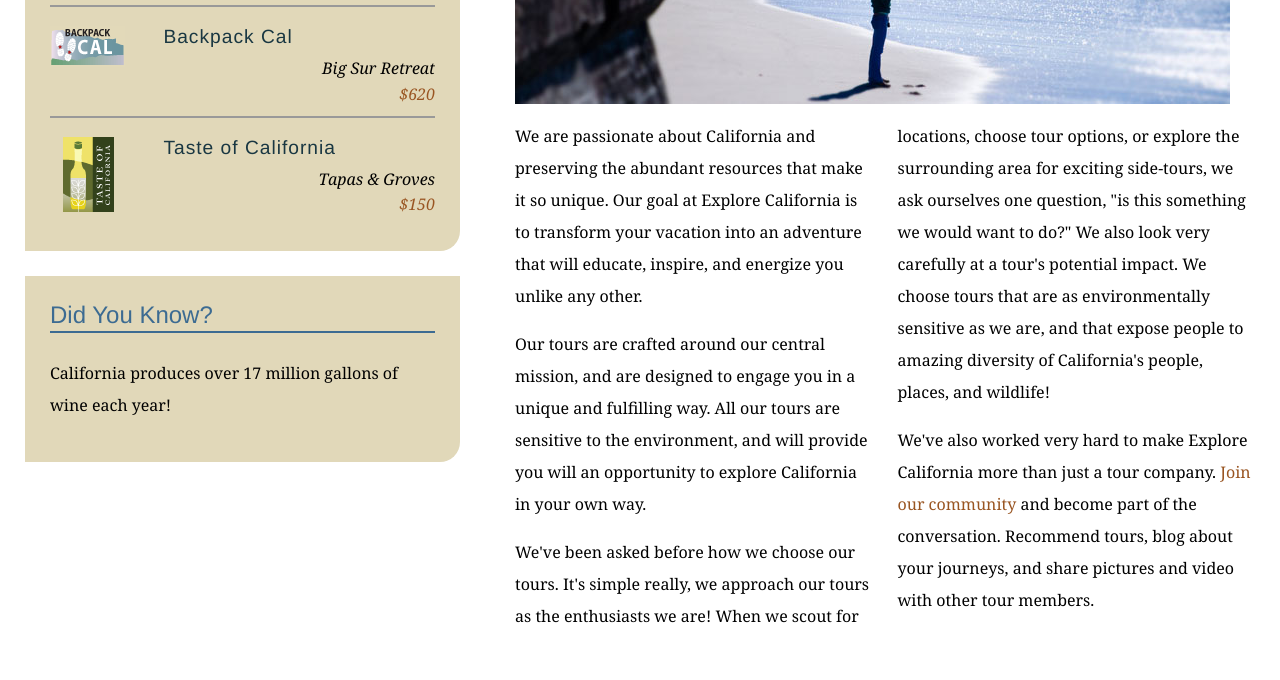
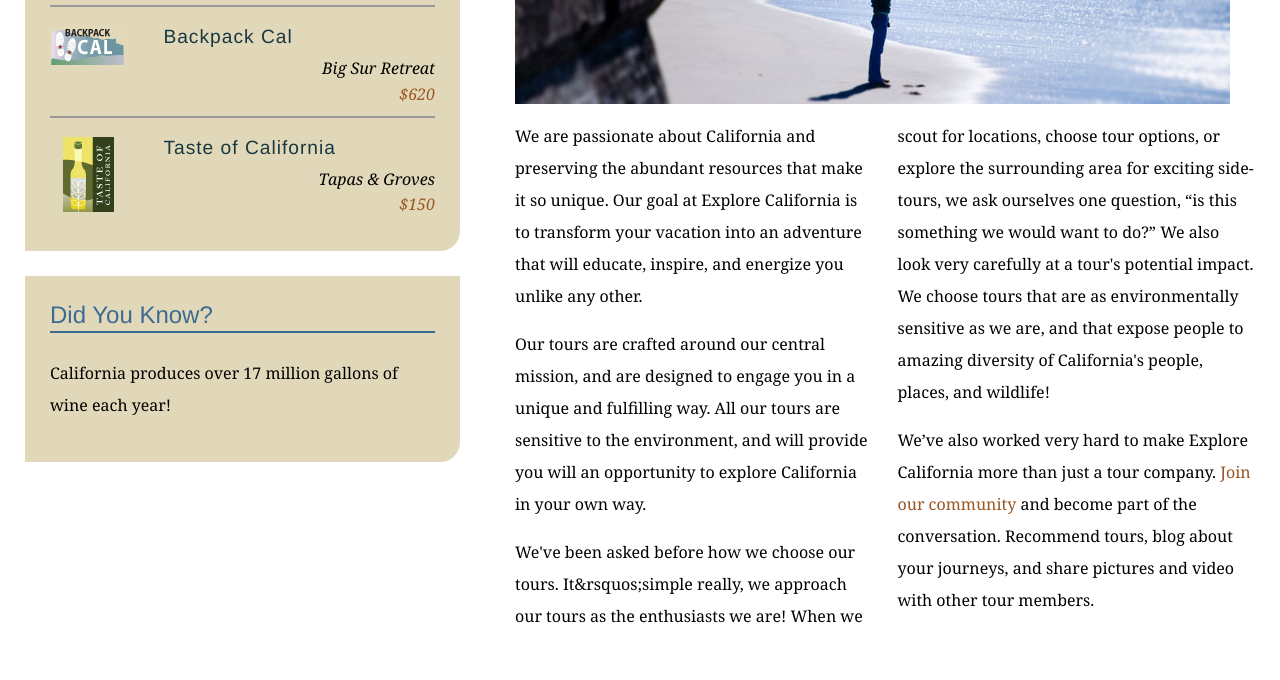
Before and after one commit to SCOBARS900/explore_california, a plain HTML site: page mission.html in a window 1280 px wide. Shown: the part 580-1260 px from the top of the page. Drawn offline with Linux system fonts and the light colour scheme.

Commit message:
Replaces straight quotes with curly quotes

```diff
--- a/mission.html
+++ b/mission.html
@@ -64,8 +64,8 @@
           <div class="multiCol">
             <p>We are passionate about California and preserving the abundant resources that make it so unique. Our goal at Explore California is to transform your vacation into an adventure that will educate, inspire, and energize you unlike any other.</p>
             <p>Our tours are crafted around our central mission, and are designed to engage you in a unique and fulfilling way. All our tours are sensitive to the environment, and will provide you will an opportunity to explore California in your own way.</p>
-            <p>We've been asked before how we choose our tours. It's simple really, we approach our tours as the enthusiasts we are! When we scout for locations, choose tour options, or explore the surrounding area for exciting side-tours, we ask ourselves one question, &quot;is this something we would want to do?&quot; We also look very carefully at a tour's potential impact. We choose tours that are as environmentally sensitive as we are, and that expose people to amazing diversity of California's people, places, and wildlife!</p>
-            <p>We've also worked very hard to make Explore California more than just a tour company. <a href="explorers/join.html">Join our community</a> and become part of the conversation. Recommend tours, blog about your journeys, and share pictures and video with other tour members.</p>
+            <p>We've been asked before how we choose our tours. It&rsquos;simple really, we approach our tours as the enthusiasts we are! When we scout for locations, choose tour options, or explore the surrounding area for exciting side-tours, we ask ourselves one question, &ldquo;is this something we would want to do?&rdquo; We also look very carefully at a tour's potential impact. We choose tours that are as environmentally sensitive as we are, and that expose people to amazing diversity of California's people, places, and wildlife!</p>
+            <p>We&rsquo;ve also worked very hard to make Explore California more than just a tour company. <a href="explorers/join.html">Join our community</a> and become part of the conversation. Recommend tours, blog about your journeys, and share pictures and video with other tour members.</p>
           </div>
         </div>
       </div>
```
